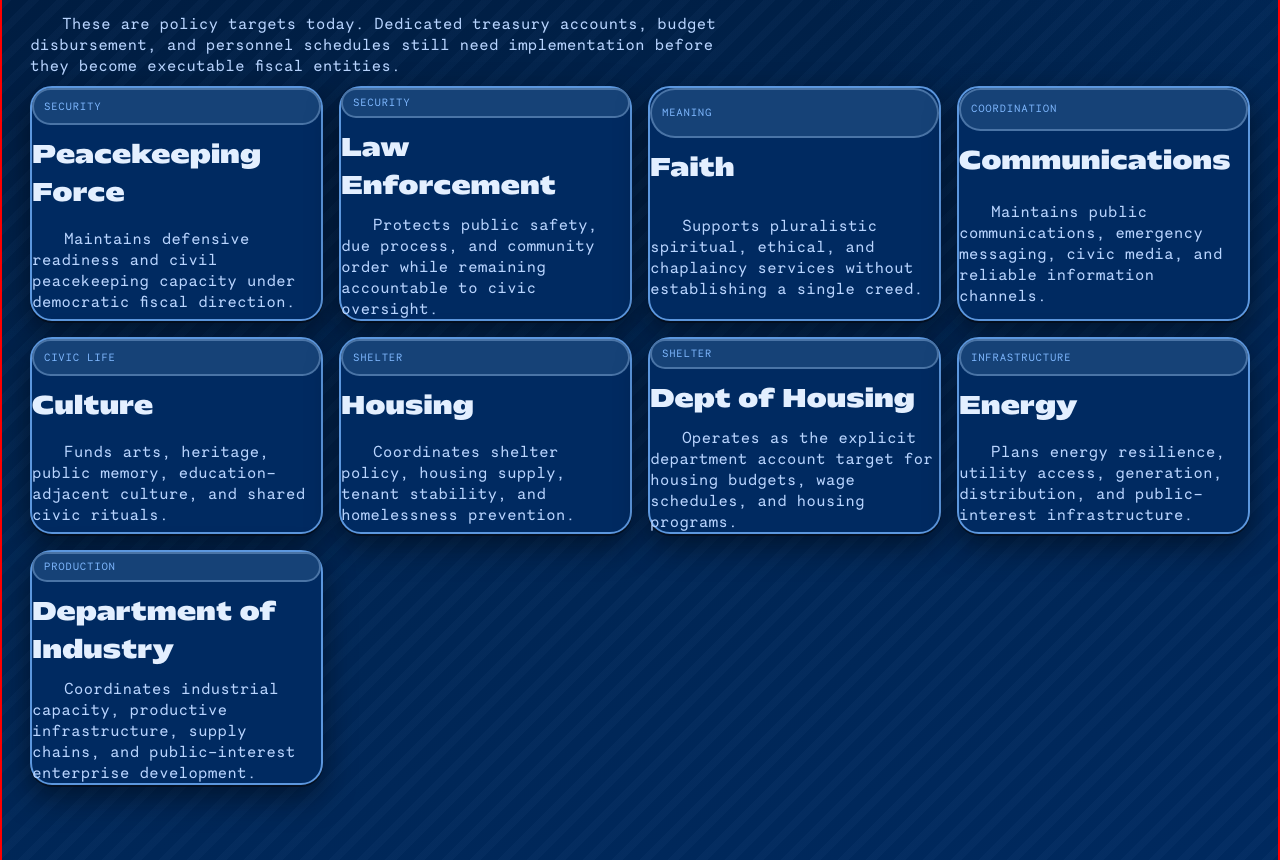
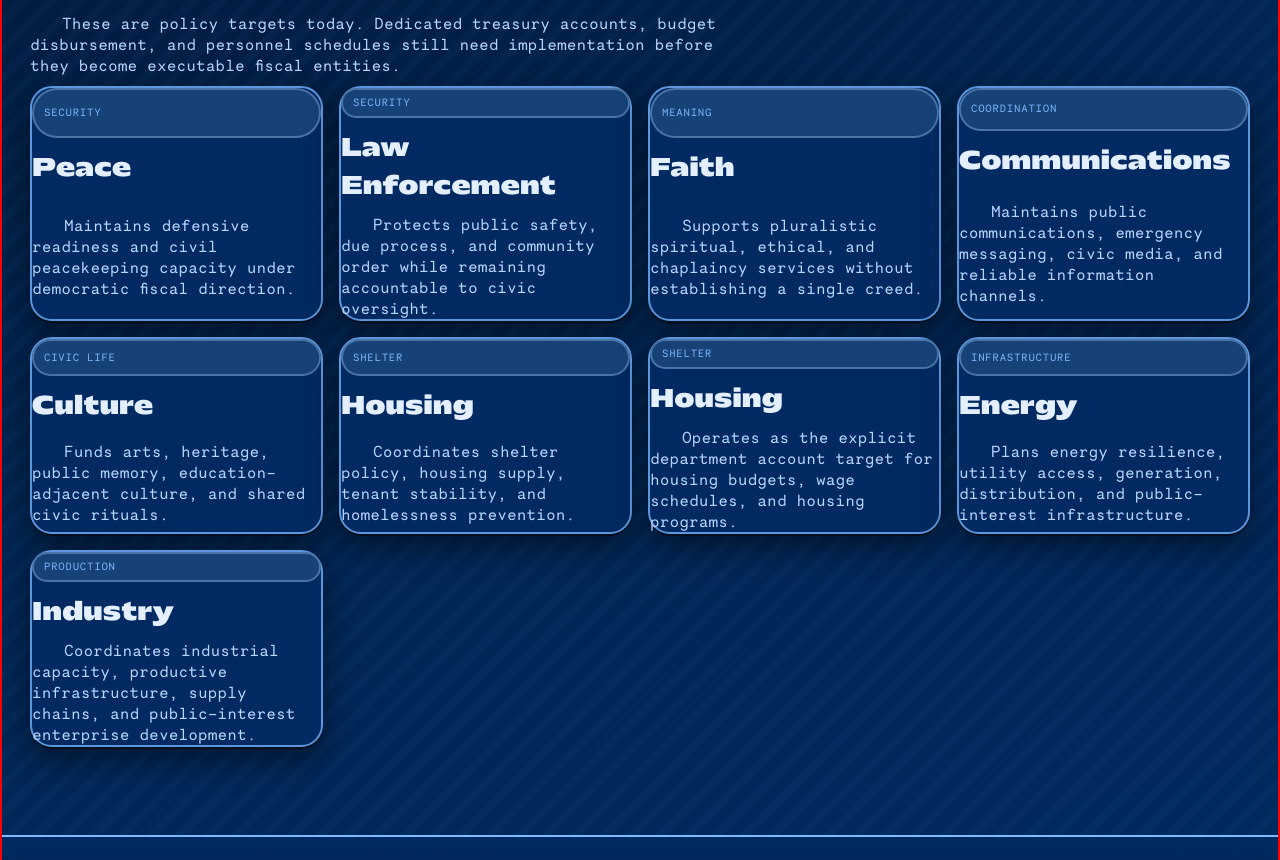
Before and after one commit to juliancoy/OrgPortal, a React (Vite) app in the folder web/: page /departments in a window 1280 px wide. Shown: the part 404-1264 px from the top of the page. Built offline with nearby package versions, Linux system fonts and the light colour scheme; no server answers.

Commit message:
chore: rename department labels

```diff
--- a/web/src/ui/views/DepartmentsPage.tsx
+++ b/web/src/ui/views/DepartmentsPage.tsx
@@ -9,7 +9,7 @@
 
 const DEPARTMENTS: Department[] = [
   {
-    name: 'Peacekeeping Force',
+    name: 'Peace',
     domain: 'Security',
     mandate: 'Maintains defensive readiness and civil peacekeeping capacity under democratic fiscal direction.',
   },
@@ -39,7 +39,7 @@
     mandate: 'Coordinates shelter policy, housing supply, tenant stability, and homelessness prevention.',
   },
   {
-    name: 'Dept of Housing',
+    name: 'Housing',
     domain: 'Shelter',
     mandate: 'Operates as the explicit department account target for housing budgets, wage schedules, and housing programs.',
   },
@@ -49,7 +49,7 @@
     mandate: 'Plans energy resilience, utility access, generation, distribution, and public-interest infrastructure.',
   },
   {
-    name: 'Department of Industry',
+    name: 'Industry',
     domain: 'Production',
     mandate: 'Coordinates industrial capacity, productive infrastructure, supply chains, and public-interest enterprise development.',
   },
```
